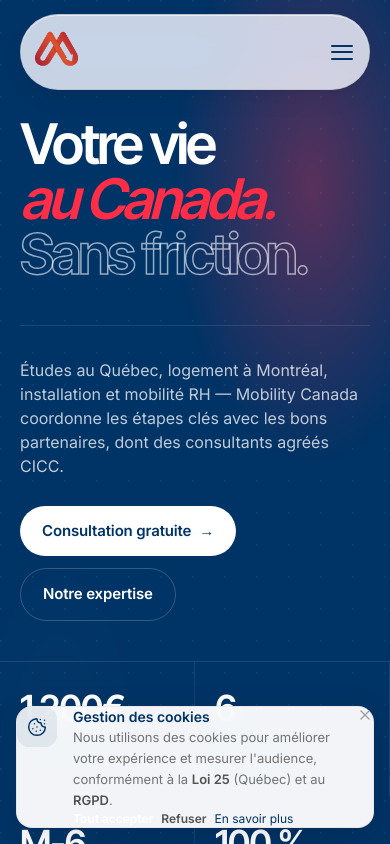
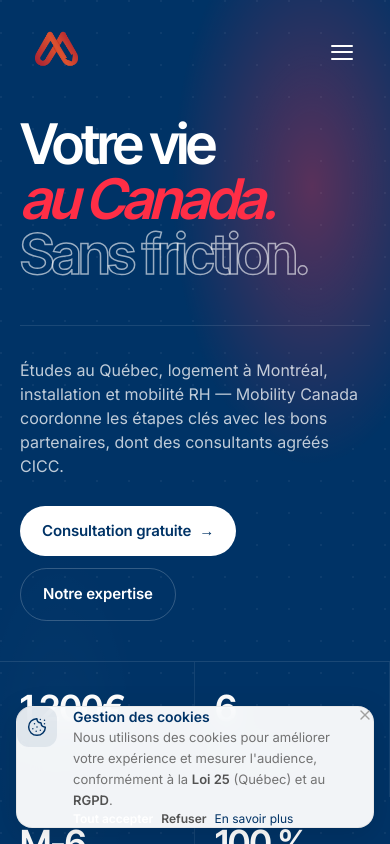
Before and after one commit to 23-creat/mobility-canada, a Next.js app: page / in a window 390 px wide. Shown: the top 844 px of the page. Built offline with nearby package versions, Linux system fonts and the light colour scheme.

Commit message:
fix: navbar mobile — pill transparente et hamburger blanc sous 640px
Co-Authored-By: Claude Sonnet 4.6 <noreply@anthropic.com>

```diff
--- a/src/app/globals.css
+++ b/src/app/globals.css
@@ -141,11 +141,20 @@ button { font-family: inherit; cursor: pointer; border: 0; background: transpare
   .mc-nav-phone { padding: 8px 10px; }
 }
 
-/* Mobile (480–640px) : hamburger + bouton RDV compact, sans téléphone */
+/* Mobile (<640px) : pill invisible, logo + hamburger flottants */
 @media (max-width: 640px) {
   .mc-nav-phone { display: none; }
   .mc-nav-rdv--pill { font-size: 12px; padding: 8px 6px 8px 14px; gap: 8px; }
   .mc-nav-rdv--pill .arrow { width: 24px; height: 24px; font-size: 11px; }
+  .mc-nav-inner {
+    background: transparent;
+    backdrop-filter: none;
+    -webkit-backdrop-filter: none;
+    border-color: transparent;
+    box-shadow: none;
+    padding: 4px 0;
+  }
+  .mc-nav .mc-hamburger .mc-hamburger-icon span { background: var(--mc-white); }
 }
 
 /* Petit mobile (<480px) : hamburger seul, bouton RDV masqué, nom masqué */
```
